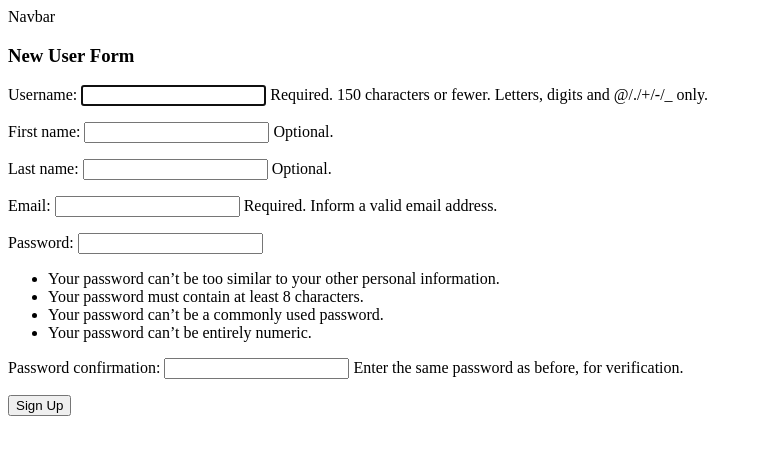
After one commit to EstiShay/podcast-social-network, a Django app: page /signup/ in a window 1280 px wide. The commit adds this page. Shown: the top 455 px of the page, without its empty margins (0-762 px from the left). Run offline with Django 3.2, Linux system fonts and the light colour scheme; parts of the project's set-up code (start-up, migrations or seed data) failed here and were passed over.

Commit message:
added new user form

```diff
--- /dev/null
+++ b/podcast/forms.py
@@ -0,0 +1,26 @@
+from django import forms
+from django.contrib.auth.forms import UserCreationForm
+
+from .models import User
+
+
+class UserForm(UserCreationForm):
+    # birth_date = forms.CharField(max_length=10, help_text='Required. 10 character limit')
+    # bio = forms.CharField(max_length=10, help_text=' BIO Required. 10 character limit')
+    first_name = forms.CharField(max_length=30, required=False, help_text='Optional')
+    last_name = forms.CharField(max_length=30, required=False, help_text='Optional')
+    email = forms.EmailField(max_length=254, help_text='Required. Please submit a valid email address.')
+
+    class Meta:
+        model = User
+        fields = ('username', 'first_name', 'last_name', 'email', 'password1', 'password2', 'bio',)
+
+
+class SignUpForm(UserCreationForm):
+    first_name = forms.CharField(max_length=30, required=False, help_text='Optional.')
+    last_name = forms.CharField(max_length=30, required=False, help_text='Optional.')
+    email = forms.EmailField(max_length=254, help_text='Required. Inform a valid email address.')
+
+    class Meta:
+        model = User
+        fields = ('username', 'first_name', 'last_name', 'email', 'password1', 'password2',)
--- a/podcast/models.py
+++ b/podcast/models.py
@@ -1,6 +1,13 @@
 from django.db import models
-from django.contrib.auth.models import User
+# from django.contrib.auth.models import User
 from django.contrib.auth.models import AbstractUser
 
 
 # Create your models here.
+
+class User(AbstractUser):
+    bio = models.TextField(max_length=144, null=True, blank=True)
+
+class Profile(models.Model):
+    user = models.OneToOneField(User, on_delete=models.CASCADE)
+    location = models.CharField(max_length=30, blank=True)
--- a/podcast/templates/podcast/index.html
+++ b/podcast/templates/podcast/index.html
@@ -6,8 +6,9 @@
     login form
     </div>
 
-    <div>
-    sign up link to form
+    <div id='sign-up-form'>
+        <a href="/signup/">New User</a>
+
     </div>
 
     <div>
--- /dev/null
+++ b/podcast/templates/podcast/signup.html
@@ -0,0 +1,12 @@
+{% extends 'base.html' %}
+
+
+{% block content %}
+<h3>New User Form</h3>
+        <form method="POST" class="new-user-form">{% csrf_token %}
+            {{ form.as_p }}
+            <button type="submit" class="save btn btn-default">Sign Up</button>
+        </form>
+
+
+{% endblock %}
--- a/podcast/views.py
+++ b/podcast/views.py
@@ -1,6 +1,25 @@
-from django.shortcuts import render
+from django.shortcuts import render, redirect
+from django.contrib.auth import login, authenticate
+
+from .forms import UserForm, SignUpForm
+from django.contrib.auth.forms import UserCreationForm
 from podcast.models import User
 
 
 def home(request):
     return render(request, 'podcast/index.html', {})
+
+
+def signup(request):
+    if request.method == 'POST':
+        form = SignUpForm(request.POST)
+        if form.is_valid():
+            form.save()
+            username = form.cleaned_data.get('username')
+            raw_password = form.cleaned_data.get('password1')
+            user = authenticate(username=username, password=raw_password)
+            login(request, user)
+            return redirect('home')
+    else:
+        form = SignUpForm()
+    return render(request, 'podcast/signup.html', {"form": form})
--- a/podcast_social_network/settings.py
+++ b/podcast_social_network/settings.py
@@ -36,7 +36,10 @@ INSTALLED_APPS = [
     'django.contrib.messages',
     'django.contrib.staticfiles',
     'podcast.apps.PodcastConfig',
+
 ]
+
+AUTH_USER_MODEL = 'podcast.User'
 
 MIDDLEWARE = [
     'django.middleware.security.SecurityMiddleware',
--- a/podcast_social_network/urls.py
+++ b/podcast_social_network/urls.py
@@ -14,12 +14,15 @@ Including another URLconf
     2. Add a URL to urlpatterns:  path('blog/', include('blog.urls'))
 """
 from django.contrib import admin
-from django.urls import path
+
 from django.conf.urls import url
 from podcast import views as podcast_views
+from django.contrib.auth import views as auth_views
 
 urlpatterns = [
-    # path('admin/', admin.site.urls),
     url(r'^admin/', admin.site.urls),
-    url(r'^$', podcast_views.home, name='home')
+    url(r'^$', podcast_views.home, name='home'),
+    url(r'signup/', podcast_views.signup, name='signup'),
+    url(r'login/', auth_views.login, name='login'),
+    url(r'signup/', auth_views.logout, name='logout'),
 ]
```
Also changed, not shown: podcast/templates/podcast/registration/login.html (added, +14 -0 lines), db.sqlite3 (deleted), podcast/migrations/0001_initial.py (added).
